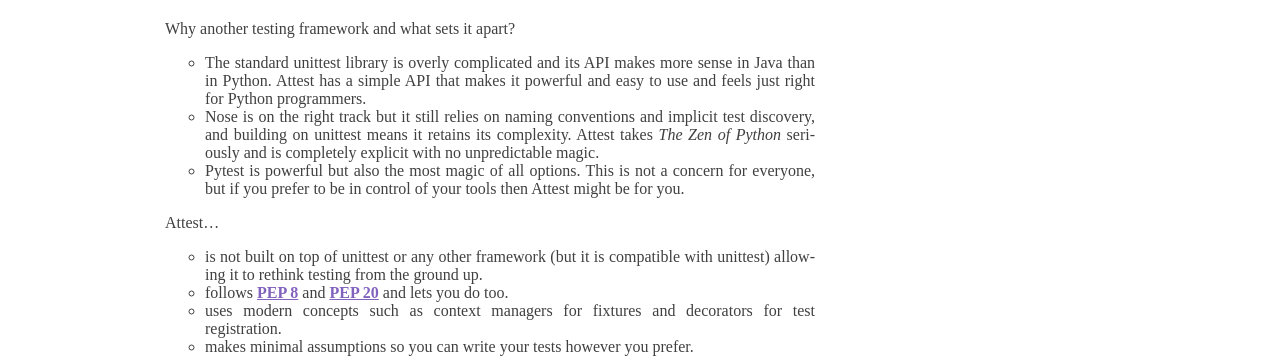
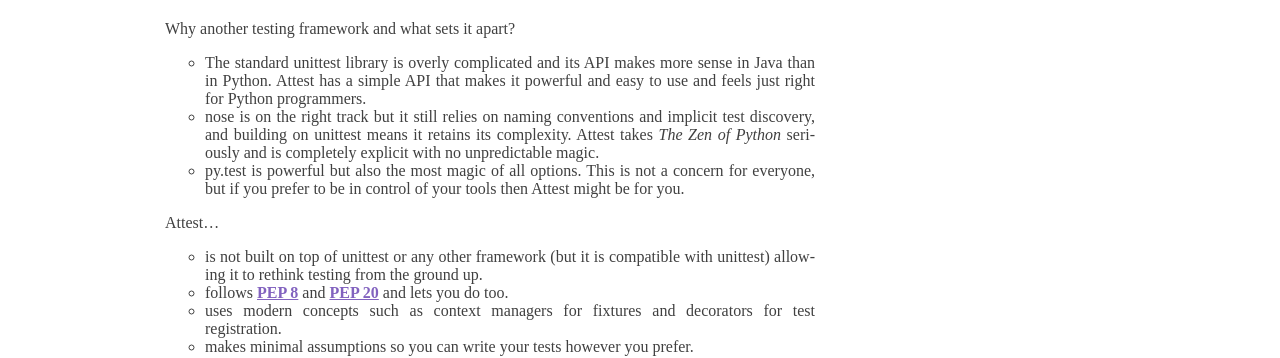
Before and after one commit to dag/attest, a Sphinx documentation site: the page built from docs/index.rst, in a window 1280 px wide and 937 px high. Shown: the part 481-839 px from the top of the window. Built offline with Sphinx 7.4.7, drawn with Linux system fonts in a browser that asks for light colours; some web fonts are replaced.

```diff
--- a/docs/index.rst
+++ b/docs/index.rst
@@ -33,12 +33,12 @@ Why another testing framework and what sets it apart?
   more sense in Java than in Python. Attest has a simple API that makes it
   powerful and easy to use and feels just right for Python programmers.
 
-* Nose is on the right track but it still relies on naming conventions and
+* nose is on the right track but it still relies on naming conventions and
   implicit test discovery, and building on unittest means it retains its
   complexity. Attest takes *The Zen of Python* seriously and is completely
   explicit with no unpredictable magic.
 
-* Pytest is powerful but also the most magic of all options. This is not a
+* py.test is powerful but also the most magic of all options. This is not a
   concern for everyone, but if you prefer to be in control of your tools
   then Attest might be for you.
 
--- a/docs/install.rst
+++ b/docs/install.rst
@@ -15,7 +15,7 @@ optional, and if you prefer you can install Attest without them::
 
     easy_install -N Attest
 
-If you want to use the convinience methods for testing HTML and XML, you
+If you want to use the convenience methods for testing HTML and XML, you
 also need to have lxml installed which by default is not pulled as a
 dependency. It's usually easiest to install it with your package manager,
 if you're on Linux or similar; example for Ubuntu::
--- a/docs/non-typos.txt
+++ b/docs/non-typos.txt
@@ -27,6 +27,7 @@ natively
 overridable
 progressbar
 proxied
+py
 pygments
 quickfix
 quickstart
```
Also changed, not shown: 1 other file.
